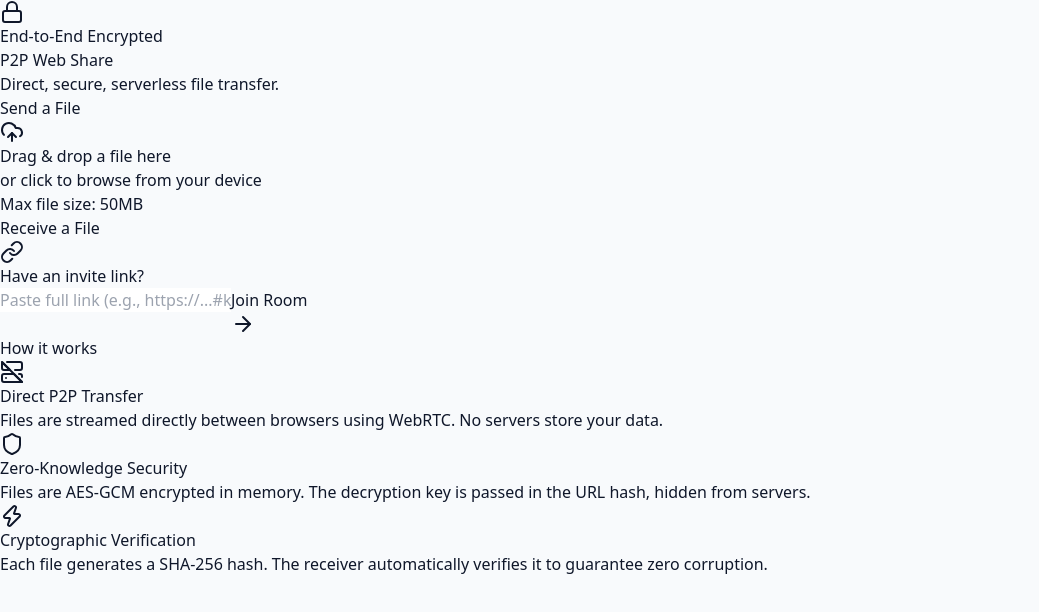
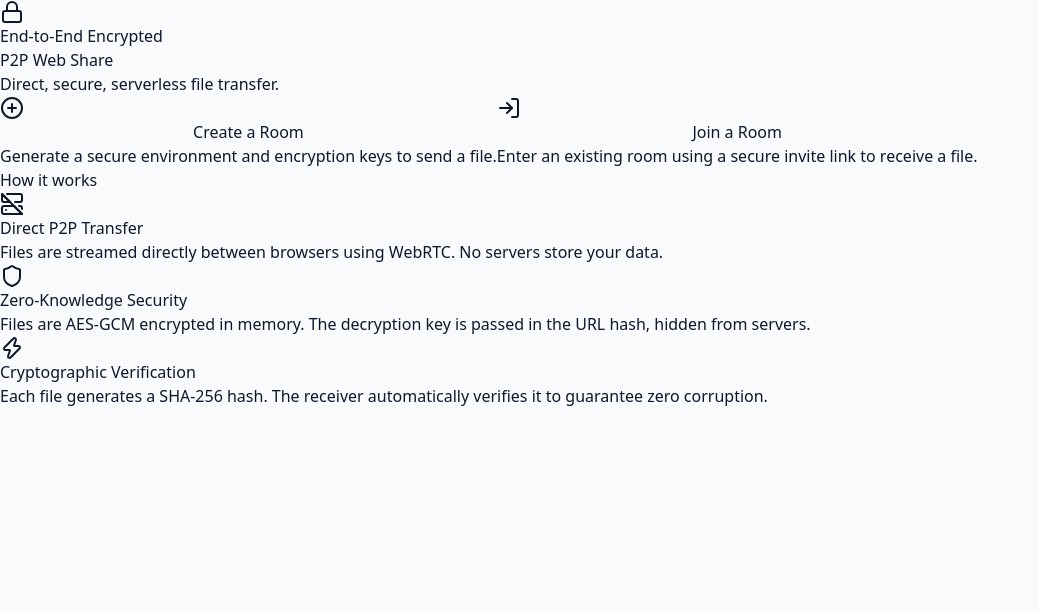
Before and after one commit to ZenasZephaniah/p2p-web-share, a React (Vite) app in the folder client/: page / in a window 1280 px wide. Shown: the top 612 px of the page, without its empty margins (0-1039 px from the left). Built offline with nearby package versions, Linux system fonts and the light colour scheme.

Commit message:
feat: finalize UX with wizard flow, persistent telemetry, and docs footer

```diff
--- a/client/src/pages/Home.jsx
+++ b/client/src/pages/Home.jsx
@@ -1,11 +1,12 @@
 import React, { useCallback, useState } from 'react';
 import { useNavigate } from 'react-router-dom';
 import { useDropzone } from 'react-dropzone';
-import { UploadCloud, FileWarning, Lock, Link as LinkIcon, ArrowRight, Shield, Zap, ServerOff } from 'lucide-react';
+import { UploadCloud, FileWarning, Lock, Link as LinkIcon, ArrowRight, Shield, Zap, ServerOff, PlusCircle, LogIn, ArrowLeft } from 'lucide-react';
 import { generateEncryptionKey } from '../utils/crypto';
 
 const Home = () => {
   const navigate = useNavigate();
+  const [mode, setMode] = useState('initial'); // 'initial', 'create', 'join'
   const [error, setError] = useState('');
   const [isGenerating, setIsGenerating] = useState(false);
   const [joinLink, setJoinLink] = useState('');
@@ -36,7 +37,6 @@ const Home = () => {
     if (!joinLink.trim()) return;
 
     try {
-      // Validate that it's a full URL and contains our key fragment
       const url = new URL(joinLink);
       if (url.pathname.includes('/room/') && url.hash.includes('#key=')) {
         navigate(url.pathname + url.hash);
@@ -55,7 +55,7 @@ const Home = () => {
   });
 
   return (
-    <div className="flex flex-col items-center justify-center min-h-screen p-4 bg-slate-50">
+    <div className="flex flex-col items-center justify-center min-h-screen p-4 bg-slate-50 relative">
 
       {/* Top Badge */}
       <div className="absolute top-6 right-6 flex items-center text-emerald-600 bg-emerald-50 px-3 py-1.5 rounded-full border border-emerald-200 text-sm font-semibold shadow-sm">
@@ -66,82 +66,120 @@ const Home = () => {
         <h1 className="text-5xl font-extrabold text-blue-600 mb-2 tracking-tight text-center">P2P Web Share</h1>
         <p className="text-gray-500 mb-10 text-lg text-center">Direct, secure, serverless file transfer.</p>
 
-        <div className="grid md:grid-cols-2 gap-8 w-full">
+        {/* WIZARD FLOW */}
+        <div className="w-full max-w-2xl mx-auto">
 
-          {/* SENDER SECTION */}
-          <div className="flex flex-col">
-            <h2 className="text-sm font-bold text-slate-400 uppercase tracking-wider mb-3">Send a File</h2>
+          {/* MODE 1: INITIAL SELECTION */}
+          {mode === 'initial' && (
+            <div className="grid md:grid-cols-2 gap-6 w-full">
+              <button
+                onClick={() => setMode('create')}
+                className="flex flex-col items-center text-center p-8 bg-white border border-gray-200 rounded-2xl shadow-sm hover:border-blue-400 hover:shadow-md hover:-translate-y-1 transition-all group"
+              >
+                <div className="bg-blue-50 w-16 h-16 rounded-full flex items-center justify-center mb-4 group-hover:bg-blue-100 transition-colors">
+                  <PlusCircle className="w-8 h-8 text-blue-600" />
+                </div>
+                <h2 className="text-xl font-bold text-slate-800 mb-2">Create a Room</h2>
+                <p className="text-sm text-slate-500">Generate a secure environment and encryption keys to send a file.</p>
+              </button>
+
+              <button
+                onClick={() => setMode('join')}
+                className="flex flex-col items-center text-center p-8 bg-white border border-gray-200 rounded-2xl shadow-sm hover:border-slate-800 hover:shadow-md hover:-translate-y-1 transition-all group"
+              >
+                <div className="bg-slate-100 w-16 h-16 rounded-full flex items-center justify-center mb-4 group-hover:bg-slate-200 transition-colors">
+                  <LogIn className="w-8 h-8 text-slate-800" />
+                </div>
+                <h2 className="text-xl font-bold text-slate-800 mb-2">Join a Room</h2>
+                <p className="text-sm text-slate-500">Enter an existing room using a secure invite link to receive a file.</p>
+              </button>
+            </div>
+          )}
+
+          {/* MODE 2: CREATE ROOM (DRAG & DROP) */}
+          {mode === 'create' && (
+            <div className="flex flex-col w-full animate-in fade-in slide-in-from-bottom-4 duration-300">
+              <button onClick={() => {setMode('initial'); setError('');}} className="self-start flex items-center text-sm font-bold text-slate-500 hover:text-slate-800 mb-4 transition-colors">
+                <ArrowLeft className="w-4 h-4 mr-1" /> Back
+              </button>
               <div
                 {...getRootProps()}
-              className={`flex-1 p-10 border-2 border-dashed rounded-2xl text-center transition-all cursor-pointer flex flex-col justify-center
+                className={`p-12 border-2 border-dashed rounded-2xl text-center transition-all cursor-pointer flex flex-col justify-center
                   ${isDragActive ? 'border-blue-500 bg-blue-50' : 'border-gray-300 bg-white hover:border-blue-400 hover:bg-gray-50'}
                   ${isGenerating ? 'opacity-50 pointer-events-none' : ''}`}
               >
                 <input {...getInputProps()} />
-              <UploadCloud className={`w-14 h-14 mx-auto mb-4 ${isDragActive ? 'text-blue-500' : 'text-gray-400'}`} />
+                <UploadCloud className={`w-16 h-16 mx-auto mb-4 ${isDragActive ? 'text-blue-500' : 'text-gray-400'}`} />
                 {isGenerating ? (
-                <p className="text-lg font-semibold text-blue-500 animate-pulse">Generating AES Keys...</p>
+                  <p className="text-xl font-semibold text-blue-500 animate-pulse">Generating AES Keys...</p>
                 ) : isDragActive ? (
-                <p className="text-lg font-semibold text-blue-500">Drop to secure & share...</p>
+                  <p className="text-xl font-semibold text-blue-500">Drop to secure & share...</p>
                 ) : (
                   <div>
-                  <p className="text-lg font-medium text-gray-700">Drag & drop a file here</p>
+                    <p className="text-xl font-medium text-gray-700">Drag & drop a file here</p>
                     <p className="text-sm text-gray-400 mt-2">or click to browse from your device</p>
-                  <p className="text-xs text-gray-400 mt-4 font-semibold">Max file size: 50MB</p>
+                    <p className="text-xs text-gray-400 mt-6 font-bold uppercase tracking-wider">Max file size: 50MB</p>
                   </div>
                 )}
               </div>
             </div>
+          )}
 
-          {/* RECEIVER SECTION */}
-          <div className="flex flex-col">
-            <h2 className="text-sm font-bold text-slate-400 uppercase tracking-wider mb-3">Receive a File</h2>
-            <div className="flex-1 p-8 border border-gray-200 rounded-2xl bg-white shadow-sm flex flex-col justify-center">
-              <div className="bg-blue-50 w-14 h-14 rounded-full flex items-center justify-center mx-auto mb-4">
-                <LinkIcon className="w-6 h-6 text-blue-500" />
+          {/* MODE 3: JOIN ROOM */}
+          {mode === 'join' && (
+            <div className="flex flex-col w-full animate-in fade-in slide-in-from-bottom-4 duration-300">
+              <button onClick={() => {setMode('initial'); setError('');}} className="self-start flex items-center text-sm font-bold text-slate-500 hover:text-slate-800 mb-4 transition-colors">
+                <ArrowLeft className="w-4 h-4 mr-1" /> Back
+              </button>
+              <div className="p-10 border border-gray-200 rounded-2xl bg-white shadow-sm flex flex-col items-center">
+                <div className="bg-slate-100 w-16 h-16 rounded-full flex items-center justify-center mb-6">
+                  <LinkIcon className="w-8 h-8 text-slate-700" />
                 </div>
-              <p className="text-center text-gray-700 font-medium mb-4">Have an invite link?</p>
-              <form onSubmit={handleJoin} className="flex flex-col gap-3">
+                <h2 className="text-2xl font-bold text-slate-800 mb-2">Paste Invite Link</h2>
+                <p className="text-center text-gray-500 mb-6">You need the full URL containing the secure key fragment to decrypt incoming files.</p>
+
+                <form onSubmit={handleJoin} className="flex flex-col gap-4 w-full max-w-md">
                   <input
                     type="text"
-                  placeholder="Paste full link (e.g., https://...#key=...)"
+                    placeholder="https://...#key=..."
                     value={joinLink}
                     onChange={(e) => setJoinLink(e.target.value)}
-                  className="w-full p-3 bg-slate-50 border border-slate-200 rounded-xl text-sm focus:outline-none focus:ring-2 focus:ring-blue-500 focus:border-transparent transition-all"
+                    className="w-full p-4 bg-slate-50 border border-slate-200 rounded-xl focus:outline-none focus:ring-2 focus:ring-blue-500 focus:border-transparent transition-all"
                   />
                   <button
                     type="submit"
-                  className="w-full flex items-center justify-center gap-2 bg-slate-800 hover:bg-slate-900 text-white p-3 rounded-xl font-bold transition-all"
+                    className="w-full flex items-center justify-center gap-2 bg-slate-800 hover:bg-slate-900 text-white p-4 rounded-xl font-bold transition-all text-lg"
                   >
-                  Join Room <ArrowRight className="w-4 h-4" />
+                    Join Secure Room <ArrowRight className="w-5 h-5" />
                   </button>
                 </form>
               </div>
             </div>
+          )}
         </div>
 
         {error && (
-          <div className="mt-6 flex items-center text-red-500 bg-red-50 py-3 px-5 rounded-xl w-full max-w-2xl border border-red-100">
+          <div className="mt-6 flex items-center text-red-500 bg-red-50 py-3 px-5 rounded-xl w-full max-w-2xl border border-red-100 animate-in fade-in">
             <FileWarning className="w-5 h-5 mr-3 flex-shrink-0" />
             <span className="font-medium text-sm">{error}</span>
           </div>
         )}
 
         {/* DOCS / HOW IT WORKS */}
-        <div className="mt-16 w-full max-w-4xl border-t border-slate-200 pt-10">
+        <div className="mt-20 w-full max-w-4xl border-t border-slate-200 pt-10 pb-10">
           <h3 className="text-center text-sm font-bold text-slate-400 uppercase tracking-wider mb-8">How it works</h3>
           <div className="grid md:grid-cols-3 gap-6">
-            <div className="flex flex-col items-center text-center">
+            <div className="flex flex-col items-center text-center px-4">
               <ServerOff className="w-8 h-8 text-slate-400 mb-3" />
               <h4 className="font-bold text-slate-700 mb-2">Direct P2P Transfer</h4>
               <p className="text-sm text-slate-500">Files are streamed directly between browsers using WebRTC. No servers store your data.</p>
             </div>
-            <div className="flex flex-col items-center text-center">
+            <div className="flex flex-col items-center text-center px-4">
               <Shield className="w-8 h-8 text-slate-400 mb-3" />
               <h4 className="font-bold text-slate-700 mb-2">Zero-Knowledge Security</h4>
               <p className="text-sm text-slate-500">Files are AES-GCM encrypted in memory. The decryption key is passed in the URL hash, hidden from servers.</p>
             </div>
-            <div className="flex flex-col items-center text-center">
+            <div className="flex flex-col items-center text-center px-4">
               <Zap className="w-8 h-8 text-slate-400 mb-3" />
               <h4 className="font-bold text-slate-700 mb-2">Cryptographic Verification</h4>
               <p className="text-sm text-slate-500">Each file generates a SHA-256 hash. The receiver automatically verifies it to guarantee zero corruption.</p>
```
Also changed, not shown: client/src/pages/Room.jsx (+14 -17 lines). Lines whose indentation alone changed are shown as unchanged.
